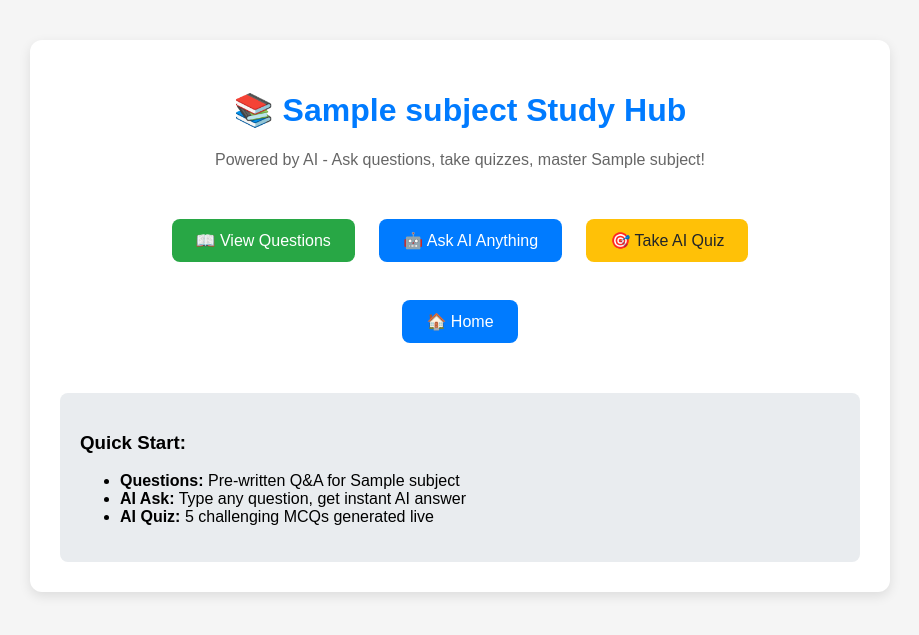
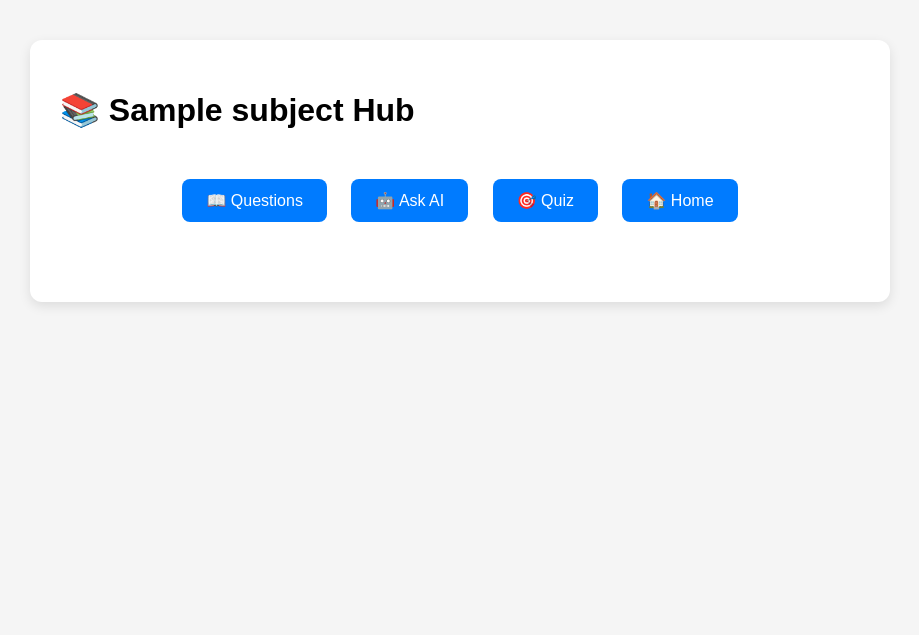
Before and after one commit to Karunyareddy49/smart-study-buddy, a Flask app: template templates/subject_page1.html in a window 1280 px wide. Shown: the top 635 px of the page, without its empty margins (180-1099 px from the left). Run offline with Flask 3, Linux system fonts and the light colour scheme; the template is opened without the code that fills it: most values are stand-ins (such as "Sample title", 1, 10 or a date in 2020).

Commit message:
git add templates/ git commit -m "FIX home.html + add subject_page1.html" git push

```diff
--- a/templates/subject_page1.html
+++ b/templates/subject_page1.html
@@ -1,42 +1,20 @@
 <!DOCTYPE html>
-<html lang="en">
-<head>
-    <meta charset="UTF-8">
-    <meta name="viewport" content="width=device-width, initial-scale=1.0">
-    <title>{{ subject }} - Smart Study Buddy</title>
+<html>
+<head><title>{{ subject }}</title>
 <style>
-        body { font-family: Arial, sans-serif; margin: 40px; background: #f5f5f5; }
+    body { font-family: Arial; margin: 40px; background: #f5f5f5; }
     .container { max-width: 800px; margin: 0 auto; background: white; padding: 30px; border-radius: 12px; box-shadow: 0 4px 12px rgba(0,0,0,0.1); }
-        h1 { color: #007bff; text-align: center; }
-        .btn { display: inline-block; padding: 12px 24px; margin: 10px; background: #007bff; color: white; text-decoration: none; border-radius: 8px; transition: background 0.3s; }
-        .btn:hover { background: #0056b3; }
-        .btn-success { background: #28a745; }
-        .btn-success:hover { background: #1e7e34; }
-        .btn-warning { background: #ffc107; color: #212529; }
-        .btn-warning:hover { background: #e0a800; }
+    .btn { background: #007bff; color: white; padding: 12px 24px; text-decoration: none; border-radius: 8px; margin: 10px; display: inline-block; }
 </style>
 </head>
 <body>
 <div class="container">
-        <h1>📚 {{ subject }} Study Hub</h1>
-        <p style="text-align: center; color: #666;">Powered by AI - Ask questions, take quizzes, master {{ subject }}!</p>
-
+    <h1>📚 {{ subject }} Hub</h1>
     <div style="text-align: center; margin: 40px 0;">
-            <a href="{{ url_for('view_questions', sub=subject) }}" class="btn btn-success">📖 View Questions</a>
-            <a href="{{ url_for('ask_ai2', sub=subject) }}" class="btn">🤖 Ask AI Anything</a>
-            <a href="{{ url_for('ai_quiz', sub=subject) }}" class="btn btn-warning">🎯 Take AI Quiz</a>
-            <br><br>
+        <a href="{{ url_for('view_questions', sub=subject) }}" class="btn">📖 Questions</a>
+        <a href="{{ url_for('ask_ai2', sub=subject) }}" class="btn">🤖 Ask AI</a>
+        <a href="{{ url_for('ai_quiz', sub=subject) }}" class="btn">🎯 Quiz</a>
         <a href="{{ url_for('home') }}" class="btn">🏠 Home</a>
-        </div>
-
-        <div style="background: #e9ecef; padding: 20px; border-radius: 8px; margin-top: 30px;">
-            <h3>Quick Start:</h3>
-            <ul>
-
-                <li><strong>Questions:</strong> Pre-written Q&A for {{ subject }}</li>
-                <li><strong>AI Ask:</strong> Type any question, get instant AI answer</li>
-                <li><strong>AI Quiz:</strong> 5 challenging MCQs generated live</li>
-            </ul>
     </div>
 </div>
 </body>
```
Lines whose indentation alone changed are shown as unchanged.
